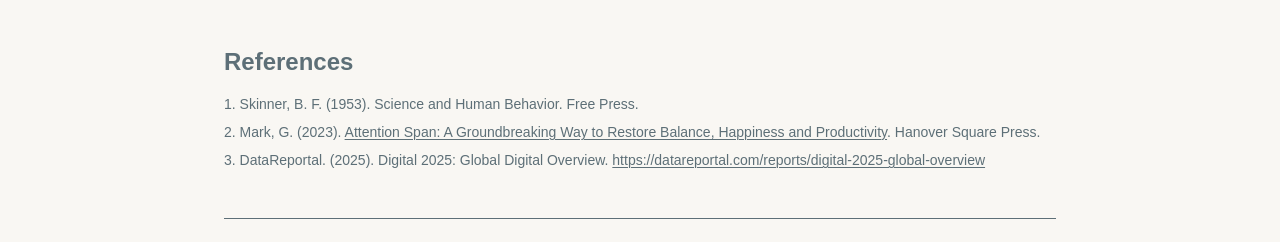
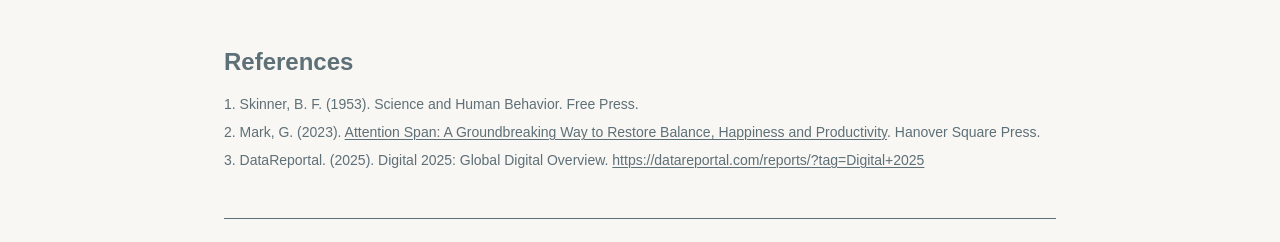
Before and after one commit to canjessemoon/quiet-your-device, a Next.js app: page /blog/6 in a window 1280 px wide. Shown: the part 2465-2707 px from the top of the page. Built offline with nearby package versions, Linux system fonts and the light colour scheme.

Commit message:
Update DataReportal reference link
- Changed from specific report URL to Digital 2025 tag page
- Updated reference in blog post about infinite scroll

```diff
--- a/src/app/blog/6/page.tsx
+++ b/src/app/blog/6/page.tsx
@@ -164,7 +164,7 @@ export default function BlogPost6() {
           <div className="text-sm text-stone space-y-2 mb-8">
             <p>1. Skinner, B. F. (1953). Science and Human Behavior. Free Press.</p>
             <p>2. Mark, G. (2023). <a href="/api/amazon?asin=1335449418" target="_blank" rel="noopener sponsored" className="text-fern hover:text-green-800 underline decoration-1 underline-offset-2 transition-colors">Attention Span: A Groundbreaking Way to Restore Balance, Happiness and Productivity</a>. Hanover Square Press.</p>
-            <p>3. DataReportal. (2025). Digital 2025: Global Digital Overview. <a href="https://datareportal.com/reports/digital-2025-global-overview" target="_blank" rel="noopener" className="text-fern hover:text-green-800 underline decoration-1 underline-offset-2 transition-colors">https://datareportal.com/reports/digital-2025-global-overview</a></p>
+            <p>3. DataReportal. (2025). Digital 2025: Global Digital Overview. <a href="https://datareportal.com/reports/?tag=Digital+2025" target="_blank" rel="noopener" className="text-fern hover:text-green-800 underline decoration-1 underline-offset-2 transition-colors">https://datareportal.com/reports/?tag=Digital+2025</a></p>
           </div>
         </div>
 
```
